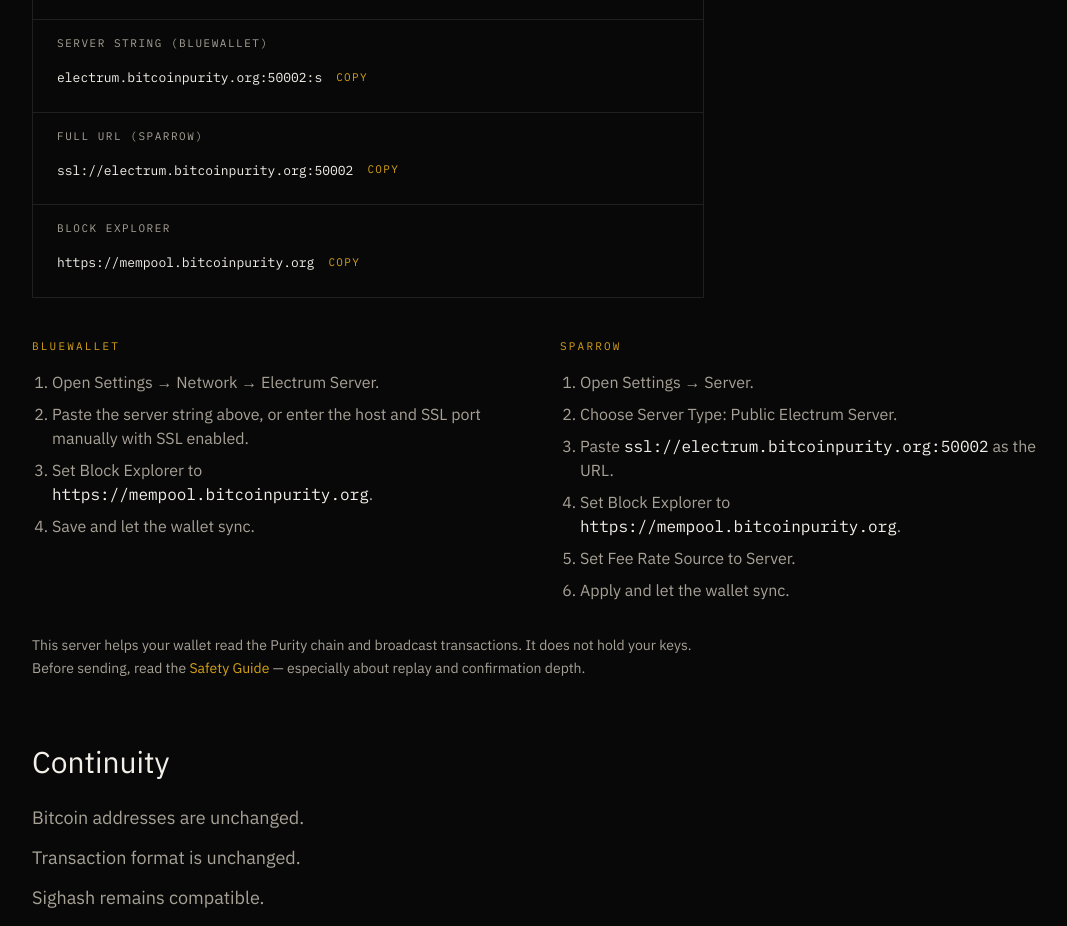
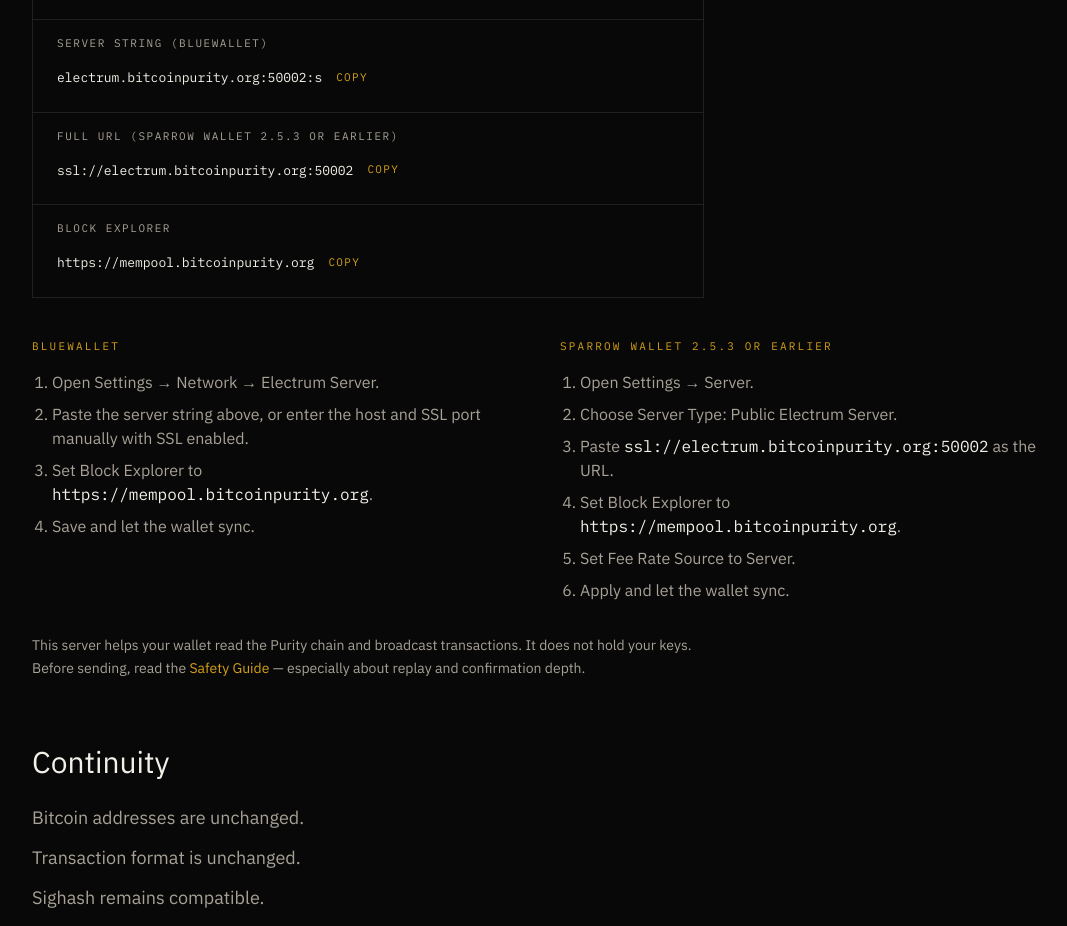
Before and after one commit to BitcoinPurity/website, a Next.js app: page /users in a window 1280 px wide. Shown: the part 1040-1966 px from the top of the page, without its empty margins (100-1167 px from the left). Built offline with nearby package versions, Linux system fonts and the light colour scheme.

Commit message:
Clarify Sparrow Wallet version compatibility

```diff
--- a/src/app/users/page.tsx
+++ b/src/app/users/page.tsx
@@ -73,7 +73,7 @@
             </div>
             <div className="border-b border-line px-5 py-4 sm:px-6">
               <dt className="text-[11px] tracking-[0.14em] text-muted uppercase">
-                Full URL (Sparrow)
+                Full URL (Sparrow Wallet 2.5.3 or earlier)
               </dt>
               <dd className="mt-2">
                 <CopyableMono value={electrum.url} />
@@ -111,7 +111,7 @@
             </div>
             <div>
               <h3 className="font-mono text-[11px] tracking-[0.2em] text-gold uppercase">
-                Sparrow
+                Sparrow Wallet 2.5.3 or earlier
               </h3>
               <ol className="mt-4 list-decimal space-y-2 pl-5 text-muted">
                 <li>Open Settings → Server.</li>
```
